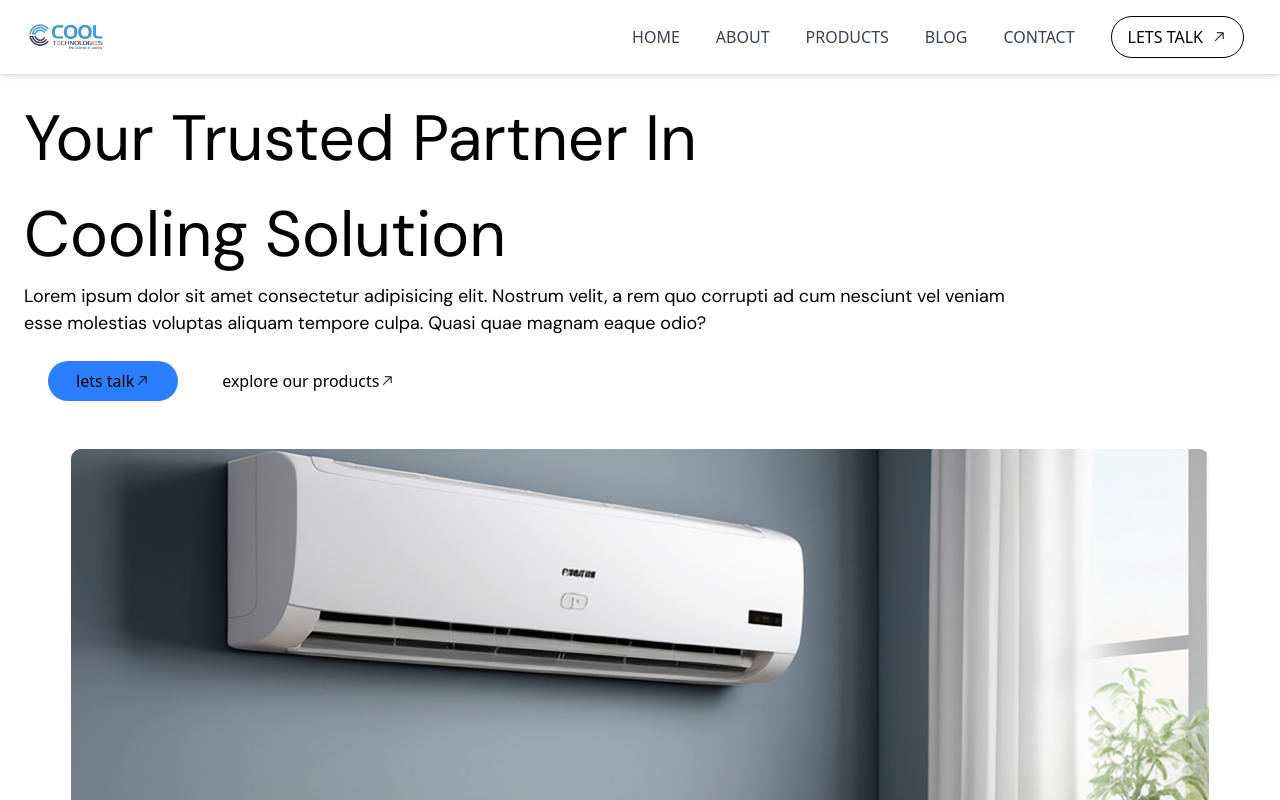
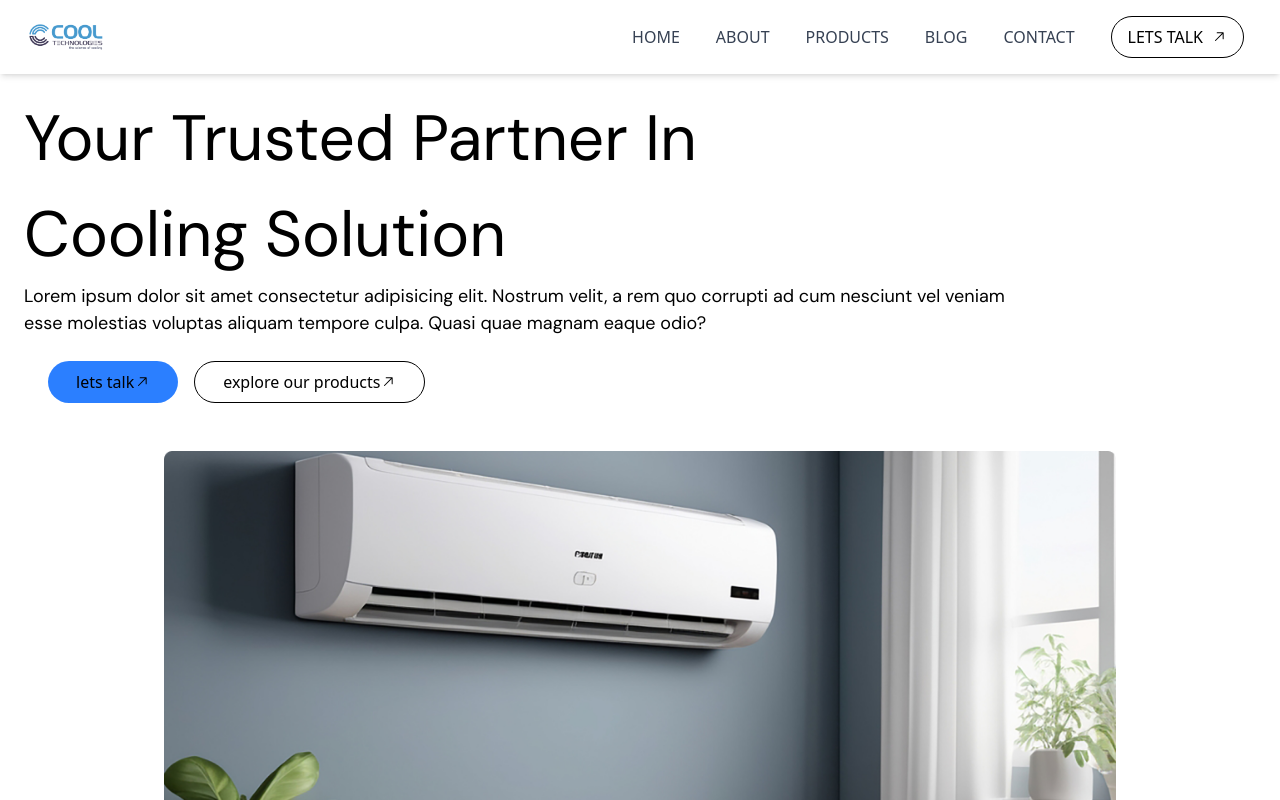
Before and after one commit to rahanyas/React-project, a React (Vite) app: page / in a window 1280 px wide. Shown: the top 800 px of the page. Built offline with nearby package versions, Linux system fonts and the light colour scheme.

Commit message:
home image changed to obj-contain

```diff
--- a/src/components/Home.jsx
+++ b/src/components/Home.jsx
@@ -11,15 +11,15 @@ const Home = () => {
          <p className='text-[18px]'>Lorem ipsum dolor sit amet consectetur adipisicing elit. Nostrum velit, a rem quo corrupti ad cum nesciunt vel veniam <br /> esse molestias voluptas aliquam tempore culpa. Quasi quae magnam eaque odio?</p>
         </div>
 
-        <div className='m-4  p-2'>
-          <button className=' rounded-full px-5 md:px-7 py-2 mr-4 inline-flex items-center bg-blue-500'>lets talk <GoArrowUpRight /></button>
-          <button className='rounded-full px-5 md:px-7 py-2 mr-4 inline-flex items-center'>explore our products <GoArrowUpRight /></button>
+        <div className='m-4 p-2 flex text-capitalize'>
+          <button className='rounded-full px-5 md:px-7 py-2 mr-4 flex items-center bg-blue-500 flex-nowrap whitespace-nowrap'>lets talk <GoArrowUpRight /></button>
+          <button className='rounded-full px-5 md:px-7 py-2 mr-4 flex items-center border flex-nowrap whitespace-nowrap'>explore our products <GoArrowUpRight /></button>
         </div>
 
       </div>
 
       <div className='rounded-md flex justify-center'>
-         <img src={HomeImg} alt="" className='rounded-md w-[90%]'/>
+         <img src={HomeImg} alt="" className='rounded-md  w-[80%] h-[500px] object-contain'/>
       </div>
 
     </div>
```
